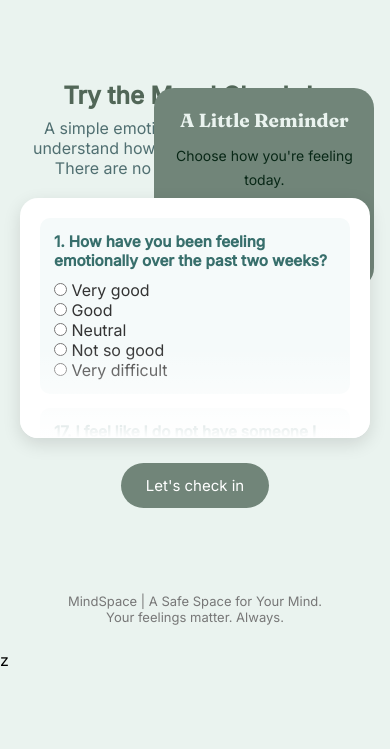
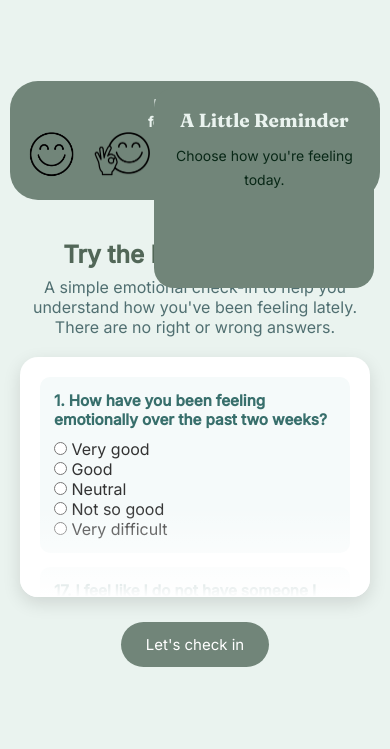
Before and after one commit to garciarycel29-bot/StudySpace, a plain HTML site: page index.html in a window 390 px wide. Shown: the part 312-1061 px from the top of the page. Before the commit the page ends 982 px from the top, so only its background shows below. Drawn offline with Linux system fonts and the light colour scheme.

Commit message:
Update style.css

```diff
--- a/style.css
+++ b/style.css
@@ -692,3 +692,40 @@ footer {
     }
 
 }
+
+/* FORCE HORIZONTAL MOOD STRIP ON PHONES */
+@media only screen and (max-width: 480px) {
+
+    section.mood-strip {
+        position: static !important;
+        display: block;
+        width: 95% !important;
+        margin: 20px auto !important;
+        padding: 15px 5px !important;
+    }
+
+    section.mood-strip .mood-options {
+        display: flex !important;
+        flex-direction: row !important;
+        flex-wrap: nowrap !important;
+        justify-content: space-evenly !important;
+        align-items: center !important;
+        gap: 0 !important;
+        width: 100% !important;
+    }
+
+    section.mood-strip .mood-btn {
+        display: flex !important;
+        flex: 1 1 0 !important;
+        width: auto !important;
+        height: 55px !important;
+        min-width: 0 !important;
+        padding: 0 !important;
+    }
+
+    section.mood-strip .mood-btn img {
+        width: 100% !important;
+        height: 50px !important;
+        object-fit: contain !important;
+    }
+}
```
